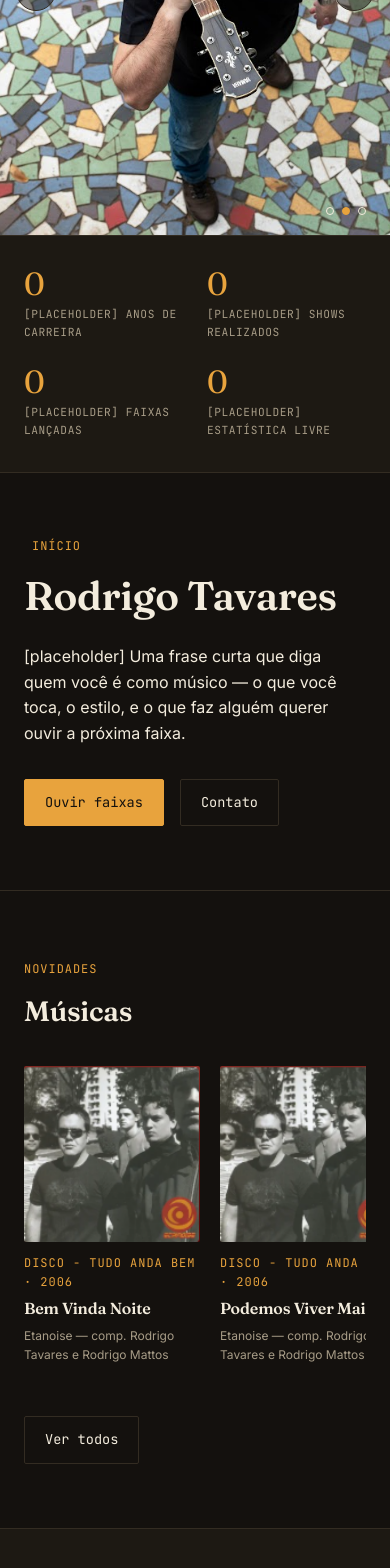
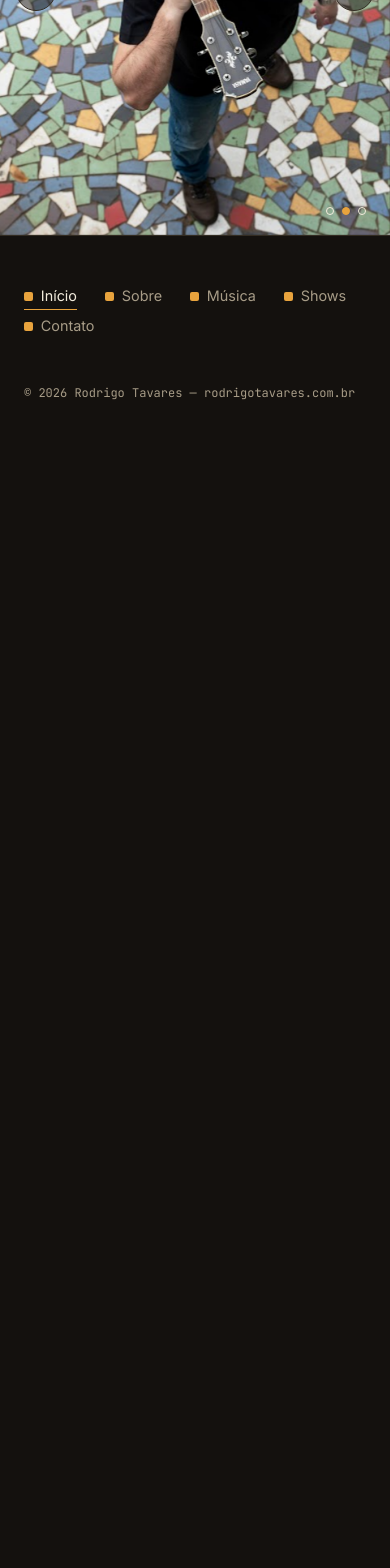
Before and after one commit to rodrigotavares79/rodrigotavares-site, a Next.js app: page / in a window 390 px wide. Shown: the part 402-1970 px from the top of the page. After the commit the page ends 866 px from the top, so only its background shows below. Built offline with nearby package versions, Linux system fonts and the light colour scheme.

Commit message:
Add files via upload

```diff
--- a/app/contato/page.tsx
+++ b/app/contato/page.tsx
@@ -12,7 +12,7 @@ export default function Contato() {
             Fale comigo
           </h1>
           <p className="text-muted" style={{ maxWidth: "30rem", marginTop: "0.75rem" }}>
-            [placeholder] Para shows, parcerias ou só para dizer oi.
+            Para shows, parcerias ou só para dizer oi, me envie uma mensagem.
           </p>
 
           {/*
@@ -40,8 +40,8 @@ export default function Contato() {
 
           <div className="contact-links">
             <a href="mailto:contato@rodrigotavares.com.br">contato@rodrigotavares.com.br</a>
-            <a href="#">[placeholder] Instagram</a>
-            <a href="#">[placeholder] YouTube</a>
+            <a href="https://www.instagram.com/rodrigotavares" target="_blank" rel="noopener noreferrer">Instagram - Rodrigo Tavares</a>
+            <a href="https://soundcloud.com/osinoxidaveis" target="_blank" rel="noopener noreferrer">Soundcloud - Rodrigo Tavares</a>
           </div>
         </div>
       </section>
--- a/app/globals.css
+++ b/app/globals.css
@@ -599,12 +599,12 @@ section.block:last-of-type {
 
 .show-row {
   display: flex;
-  justify-content: space-between;
+  justify-content: flex-start;
   align-items: baseline;
   padding: 1.25rem 0;
   border-bottom: 1px solid var(--border);
   flex-wrap: wrap;
-  gap: 0.5rem;
+  gap: 1.5rem;
 }
 
 .show-row:last-child {
@@ -615,7 +615,6 @@ section.block:last-of-type {
   font-family: var(--font-mono);
   color: var(--accent);
   font-size: 0.85rem;
-  min-width: 8rem;
 }
 
 .empty-state {
--- a/app/musica/page.tsx
+++ b/app/musica/page.tsx
@@ -49,8 +49,7 @@ export default function Musica() {
             Faixas
           </h1>
           <p className="text-muted" style={{ maxWidth: "34rem", marginTop: "0.75rem" }}>
-            Composições de Rodrigo Tavares gravadas pela banda Etanoise, no
-            disco <em>Tudo Anda Bem</em> (2006).
+            Parcerias autorais
           </p>
 
           <div className="grid">
--- a/app/page.tsx
+++ b/app/page.tsx
@@ -1,137 +1,18 @@
 import Footer from "@/components/Footer";
 import Carousel, { Slide } from "@/components/Carousel";
-import PhotoGrid, { Photo } from "@/components/PhotoGrid";
-import ReleaseScroller, { Release } from "@/components/ReleaseScroller";
 
 // Fotos reais em public/gallery/. Adicione "caption" em cada slide se
 // quiser uma legenda por baixo da foto (ex: local, data, nome do show).
 const SLIDES: Slide[] = [
   { src: "/gallery/Rodrigo-1.jpg", label: "Foto 1" },
   { src: "/gallery/Rodrigo-2.jpg", label: "Foto 2" },
-  { src: "/gallery/Rodrigo-4.jpg", label: "Foto 3", fit: "contain" },
-];
-
-// [placeholder] Ajuste os números reais — anos de carreira, shows, etc.
-const STATS = [
-  { value: "0", label: "[placeholder] anos de carreira" },
-  { value: "0", label: "[placeholder] shows realizados" },
-  { value: "0", label: "[placeholder] faixas lançadas" },
-  { value: "0", label: "[placeholder] estatística livre" },
-];
-
-const LANCAMENTOS: Release[] = [
-  {
-    index: "B1",
-    titulo: "Bem Vinda Noite",
-    tipo: "Disco - Tudo anda bem",
-    ano: "2006",
-    href: "https://open.spotify.com/intl-pt/track/7GiCPhwCKCQtoNEVLGwa2f?si=3d8079a7460a49ce",
-    creditos: "Etanoise — comp. Rodrigo Tavares e Rodrigo Mattos",
-    capa: "/gallery/etanoise-capa.jpg",
-  },
-  {
-    index: "B2",
-    titulo: "Podemos Viver Mais",
-    tipo: "Disco - Tudo anda bem",
-    ano: "2006",
-    href: "https://open.spotify.com/intl-pt/track/4DxrvdUqITglAjDpuvhr10?si=2a52fe621ac44817",
-    creditos: "Etanoise — comp. Rodrigo Tavares e Rodrigo Mattos",
-    capa: "/gallery/etanoise-capa.jpg",
-  },
-  {
-    index: "B3",
-    titulo: "Meu Tempo É Você",
-    tipo: "Disco - Tudo anda bem",
-    ano: "2006",
-    href: "https://open.spotify.com/intl-pt/track/1QwrxskAppqO6ezYhf7ZQN?si=4b8a67b2125a47dc",
-    creditos: "Etanoise — comp. Rodrigo Tavares e Rodrigo Mattos",
-    capa: "/gallery/etanoise-capa.jpg",
-  },
-];
-
-const DESTAQUES: Photo[] = [
-  { src: null, label: "Foto A", tall: true },
-  { src: null, label: "Foto B" },
-  { src: null, label: "Foto C" },
-  { src: null, label: "Foto D" },
-  { src: null, label: "Foto E" },
+  { src: "/gallery/Rodrigo-4.jpg", label: "Foto 3" },
 ];
 
 export default function Home() {
   return (
     <>
       <Carousel slides={SLIDES} />
-
-      <div className="stats-bar">
-        <div className="container">
-          {STATS.map((stat, i) => (
-            <div className="stat" key={i}>
-              <span className="value">{stat.value}</span>
-              <span className="label">{stat.label}</span>
-            </div>
-          ))}
-        </div>
-      </div>
-
-      <section className="block">
-        <div className="container">
-          <span className="eyebrow" style={{ display: "flex", alignItems: "center", gap: "0.5rem" }}>
-            <span className="nav-dot" aria-hidden="true" /> Início
-          </span>
-          <h1 style={{ fontSize: "clamp(2.5rem, 6vw, 4rem)", marginTop: "0.5rem" }}>
-            Rodrigo Tavares
-          </h1>
-          <p className="lede" style={{ marginTop: "1rem" }}>
-            [placeholder] Uma frase curta que diga quem você é como músico —
-            o que você toca, o estilo, e o que faz alguém querer ouvir a
-            próxima faixa.
-          </p>
-          <div className="hero-actions">
-            <a href="/musica" className="btn btn-primary">Ouvir faixas</a>
-            <a href="/contato" className="btn btn-ghost">Contato</a>
-          </div>
-        </div>
-      </section>
-
-      <section className="block">
-        <div className="container">
-          <span className="eyebrow">Novidades</span>
-          <h2>Músicas</h2>
-          <ReleaseScroller releases={LANCAMENTOS} />
-          <a href="/musica" className="btn btn-ghost" style={{ display: "inline-block", marginTop: "1.5rem" }}>
-            Ver todos
-          </a>
-        </div>
-      </section>
-
-      <section className="block spotify-block">
-        <div className="container">
-          <span className="eyebrow">Discografia</span>
-          <h2>Ouça agora no Spotify</h2>
-          {/*
-            [placeholder] Troque SEU_ID_DE_ARTISTA pelo ID real do seu
-            perfil no Spotify (aparece no link "Compartilhar > Copiar link
-            do artista": open.spotify.com/artist/ESSE_ID).
-          */}
-          <div className="spotify-embed">
-            <iframe
-              src="https://open.spotify.com/embed/artist/SEU_ID_DE_ARTISTA"
-              height="352"
-              loading="lazy"
-              allow="autoplay; clipboard-write; encrypted-media; fullscreen; picture-in-picture"
-            />
-          </div>
-        </div>
-      </section>
-
-      <section className="block">
-        <div className="container">
-          <span className="eyebrow">Em cena</span>
-          <h2>Galeria</h2>
-          <PhotoGrid photos={DESTAQUES} />
-        </div>
-      </section>
-
       <Footer />
     </>
   );
--- a/app/sobre/page.tsx
+++ b/app/sobre/page.tsx
@@ -14,7 +14,7 @@ export default function Sobre() {
             <span className="nav-dot" aria-hidden="true" /> Sobre
           </span>
           <h1 style={{ fontSize: "clamp(2rem, 5vw, 3rem)", marginTop: "0.5rem" }}>
-            Duas décadas de música, muitos palcos
+            Pop and Roll!!
           </h1>
 
           <div className="split-block" style={{ marginTop: "2.5rem" }}>
```
